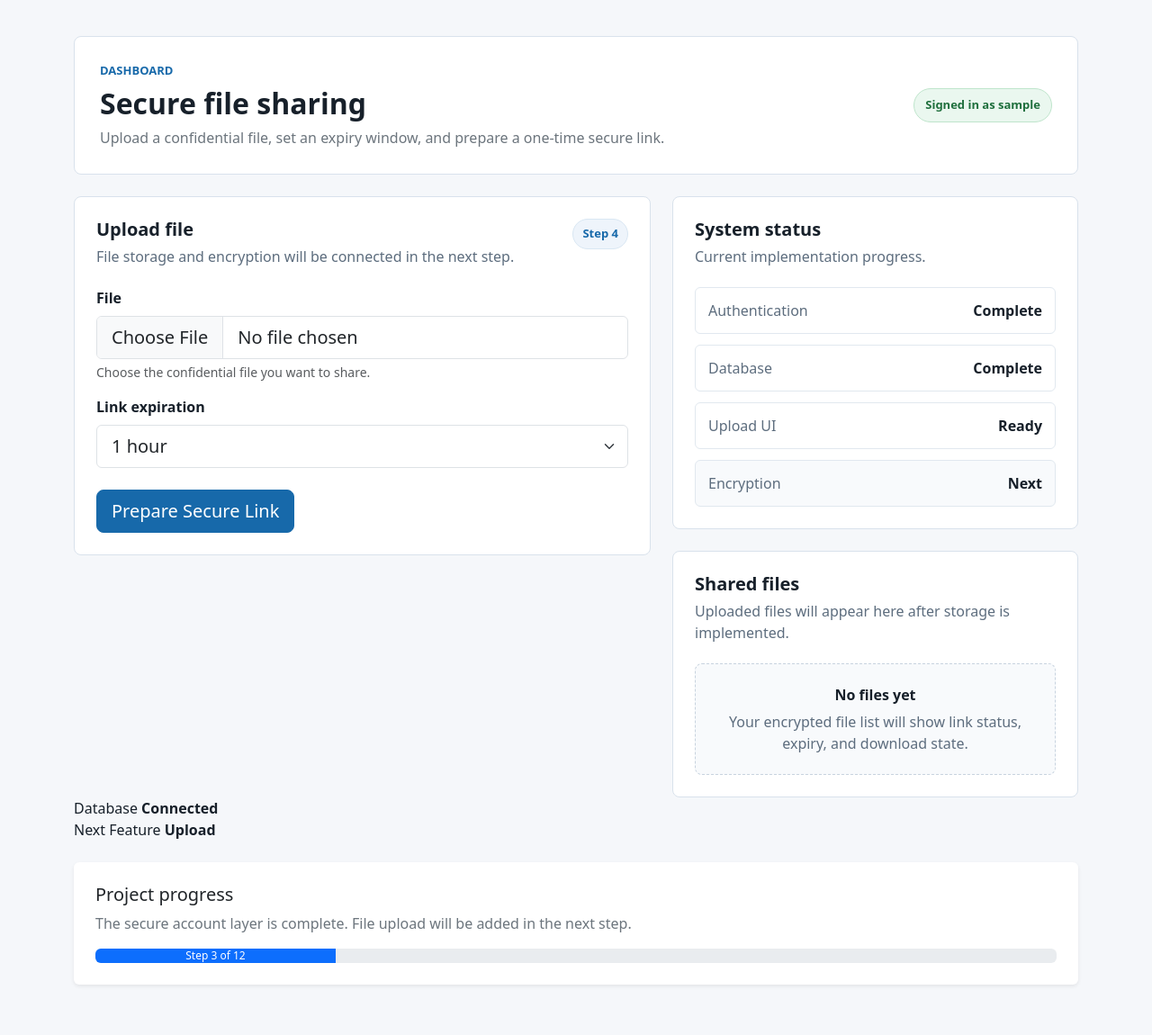
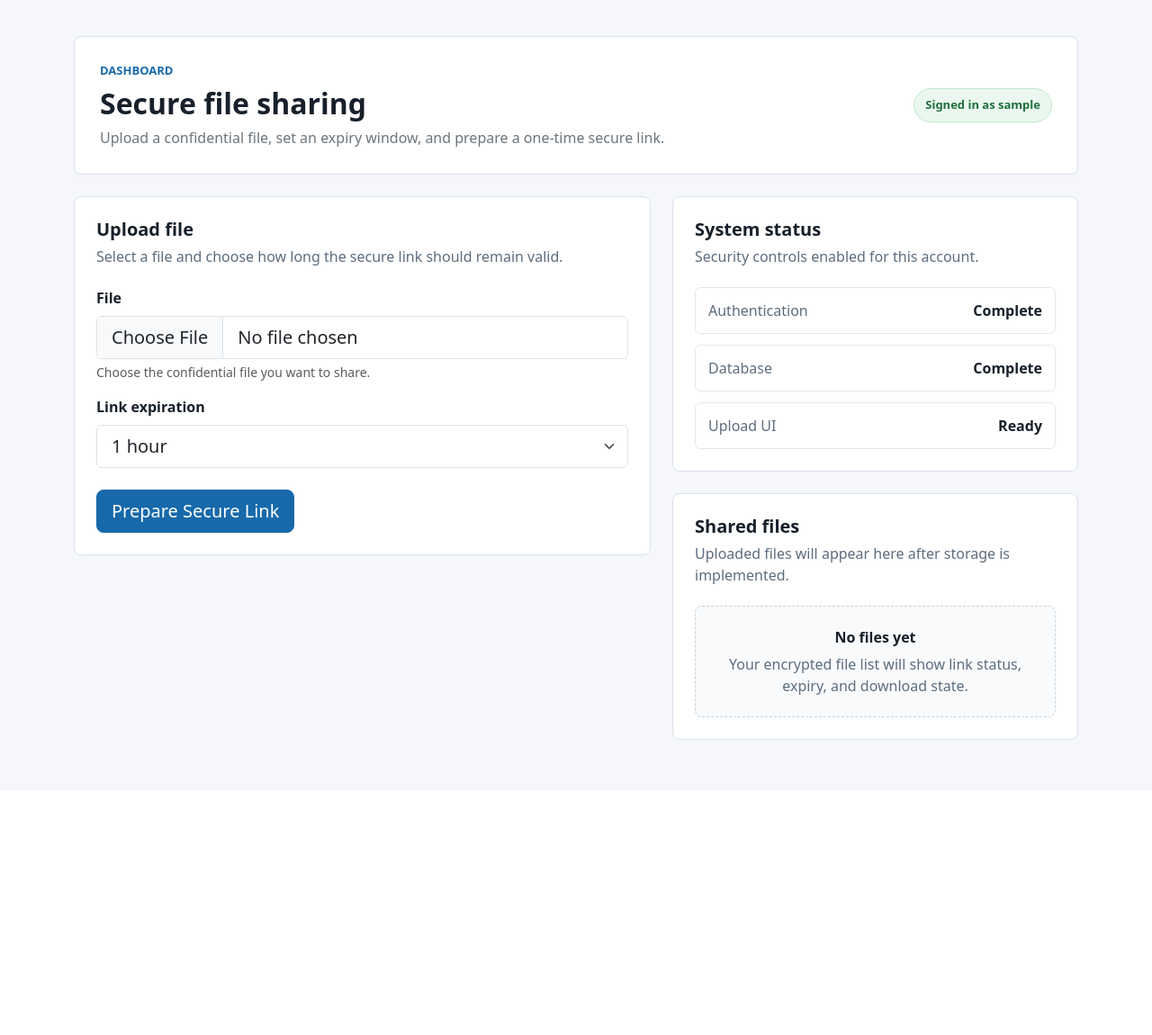
Before and after one commit to Rinil-Parmar/secure-one-time-file-sharing, a Flask app: page / in a window 1280 px wide. Shown: the part 57-1207 px from the top of the page at 90% size. After the commit the page ends 879 px from the top, so only its background shows below. Run offline with Flask 3, Linux system fonts and the light colour scheme; the visitor is signed in with stand-in values (Sample User, id 1).

Commit message:
Remove internal progress details from dashboard

```diff
--- a/app/templates/dashboard.html
+++ b/app/templates/dashboard.html
@@ -18,9 +18,8 @@
             <div class="section-heading">
                 <div>
                     <h2>Upload file</h2>
-                    <p>File storage and encryption will be connected in the next step.</p>
+                    <p>Select a file and choose how long the secure link should remain valid.</p>
                 </div>
-                <span class="tag">Step 4</span>
             </div>
 
             <form method="post" action="{{ url_for('files.upload') }}" enctype="multipart/form-data">
@@ -50,7 +49,7 @@
             <div class="section-heading">
                 <div>
                     <h2>System status</h2>
-                    <p>Current implementation progress.</p>
+                    <p>Security controls enabled for this account.</p>
                 </div>
             </div>
 
@@ -66,10 +65,6 @@
                 <div class="status-row">
                     <span>Upload UI</span>
                     <strong>Ready</strong>
-                </div>
-                <div class="status-row muted-row">
-                    <span>Encryption</span>
-                    <strong>Next</strong>
                 </div>
             </div>
         </section>
@@ -88,29 +83,4 @@
         </section>
     </div>
 </div>
-        </div>
-    </div>
-    <div class="col-md-4">
-        <div class="metric-card">
-            <span>Database</span>
-            <strong>Connected</strong>
-        </div>
-    </div>
-    <div class="col-md-4">
-        <div class="metric-card">
-            <span>Next Feature</span>
-            <strong>Upload</strong>
-        </div>
-    </div>
-</div>
-
-<section class="card border-0 shadow-sm mt-4">
-    <div class="card-body p-4">
-        <h2 class="h5 mb-2">Project progress</h2>
-        <p class="text-secondary mb-3">The secure account layer is complete. File upload will be added in the next step.</p>
-        <div class="progress" role="progressbar" aria-label="Project progress" aria-valuenow="25" aria-valuemin="0" aria-valuemax="100">
-            <div class="progress-bar" style="width: 25%">Step 3 of 12</div>
-        </div>
-    </div>
-</section>
 {% endblock %}
```
